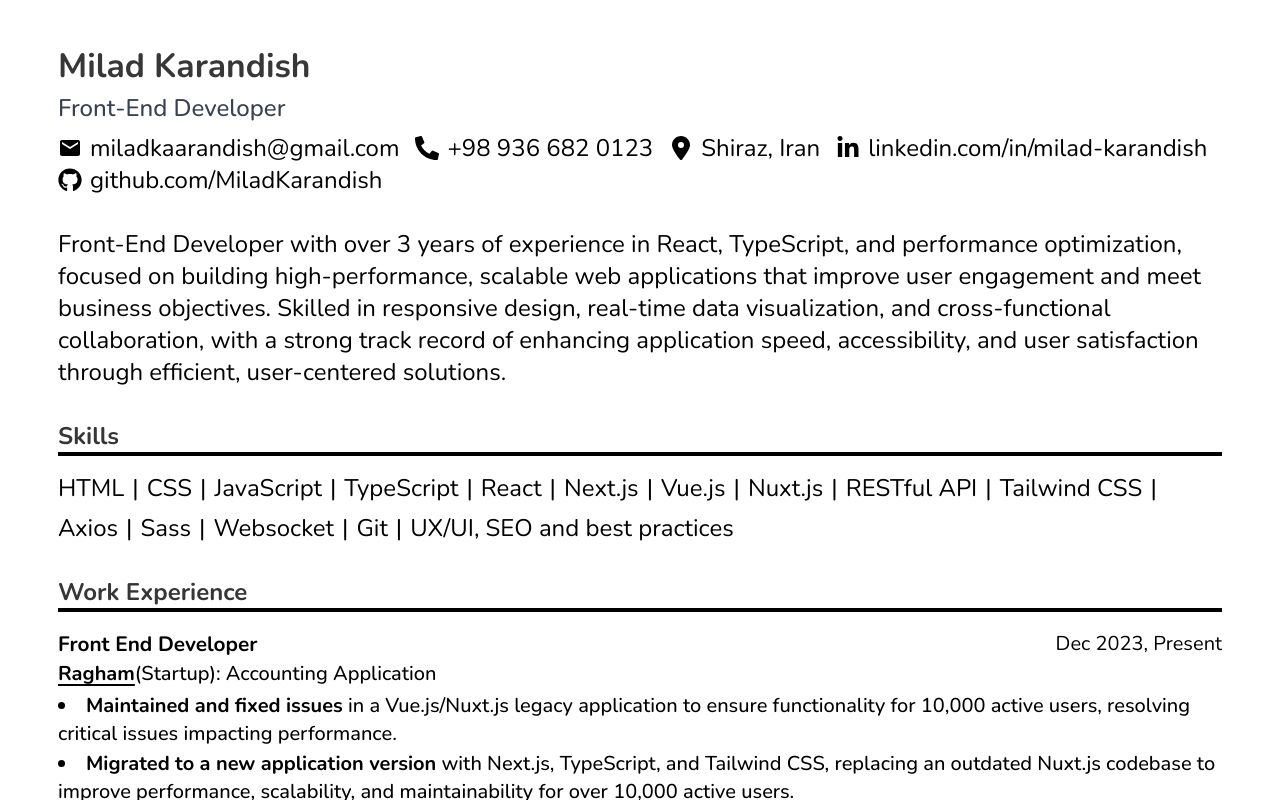
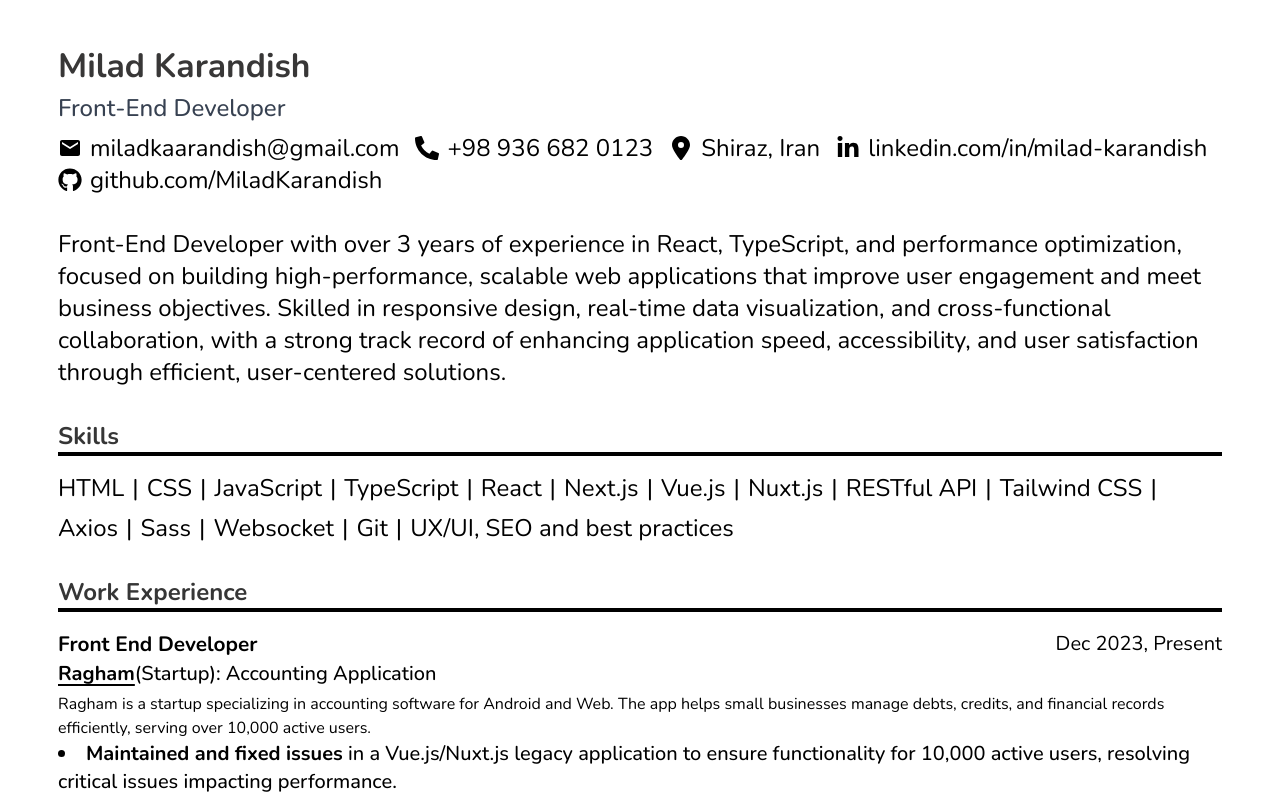
Before and after one commit to MiladKarandish/portfolio-v2, a Next.js app: page /resume in a window 1280 px wide. Shown: the top 800 px of the page. Built offline with nearby package versions, Linux system fonts and the light colour scheme.

Commit message:
feat: description added to experience company detail

```diff
--- a/src/app/resume/page.tsx
+++ b/src/app/resume/page.tsx
@@ -66,6 +66,7 @@ const Resume = () => {
                 </a>
                 ({experience.at.type}){experience.at.title ? ": " + experience.at.title : ""}
               </p>
+              <p className={`text-base`}>{experience.at?.description}</p>
 
               <ul className={`text-xl list-disc list-inside`}>
                 {experience.hilights.map((hilight) => (
```
